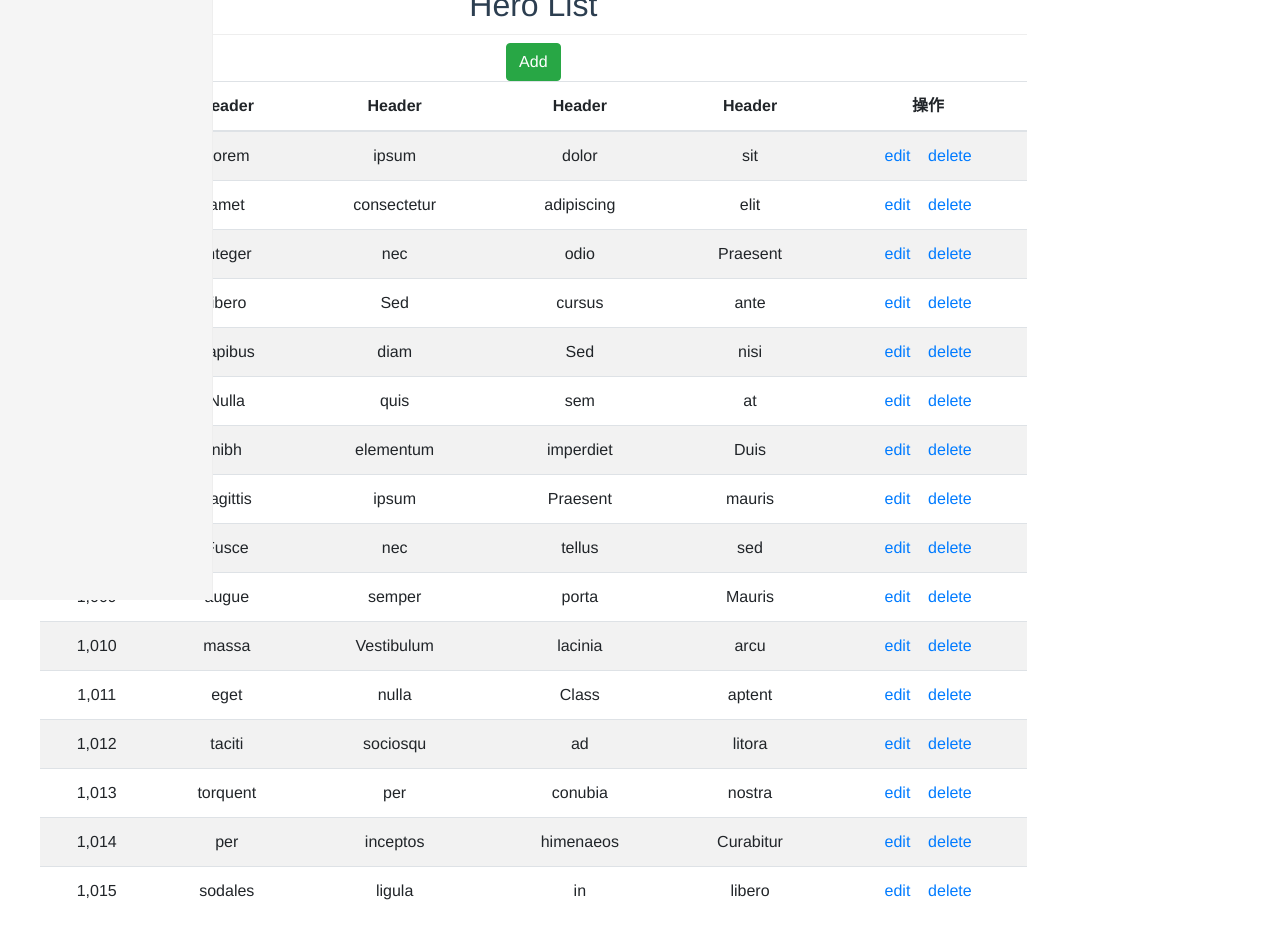
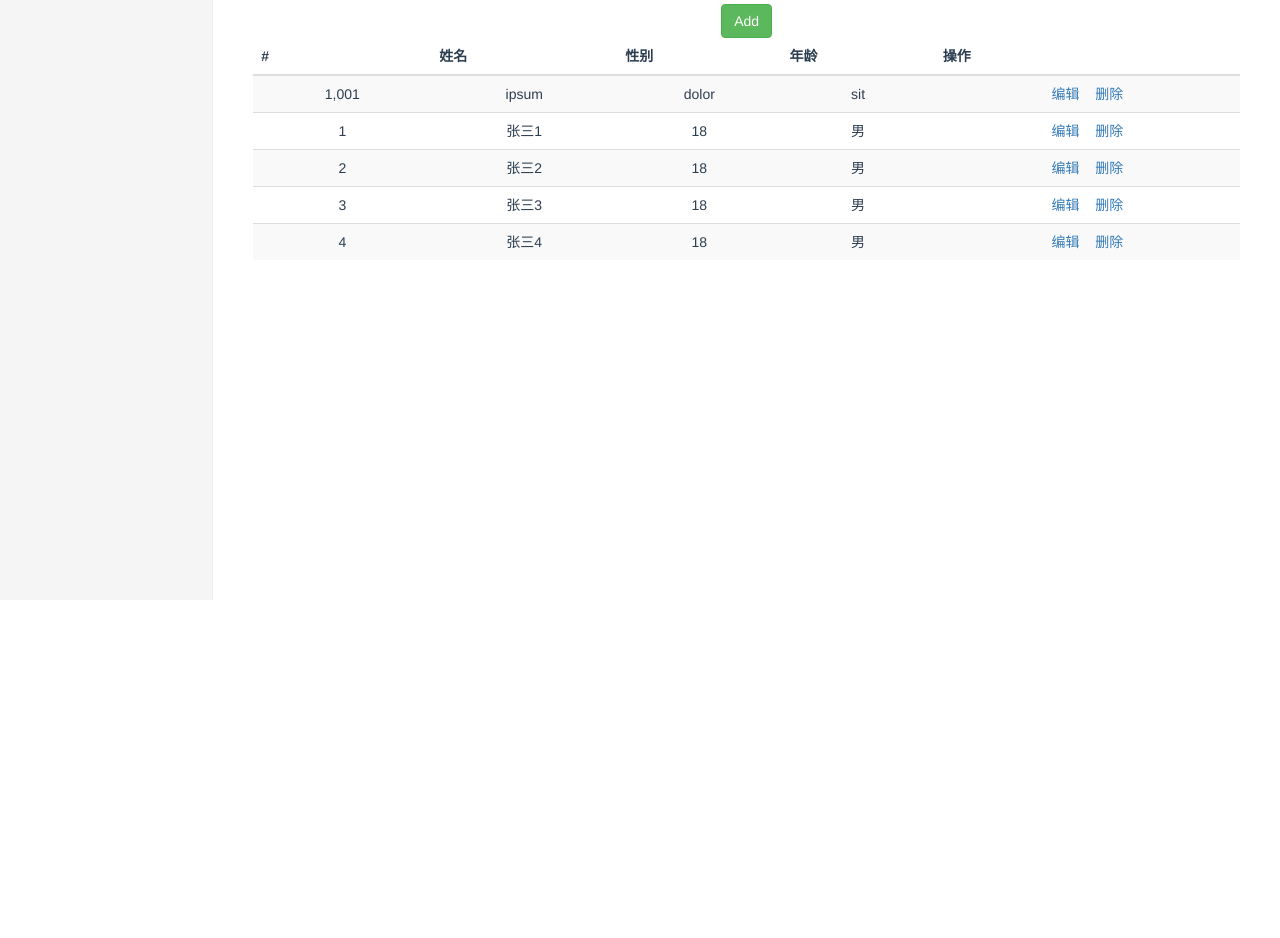
Before and after one commit to web-ltc-96/heros, a Vue app: page /#/heroList in a window 1280 px wide. Shown: the part 200-1138 px from the top of the page. After the commit the page ends 800 px from the top, so only its background shows below. Built offline with nearby package versions, Linux system fonts and the light colour scheme; data requests are answered from the project's data file.

Commit message:
使用json-server实现接口服务器，安装axios包。data加载完成之后，初始化英雄列表数据。

```diff
--- a/package.json
+++ b/package.json
@@ -8,8 +8,11 @@
     "lint": "vue-cli-service lint"
   },
   "dependencies": {
+    "axios": "^0.19.2",
+    "bootstrap": "^3.3.7",
     "core-js": "^3.6.5",
-    "vue": "^2.6.11"
+    "vue": "^2.6.11",
+    "vue-router": "^3.3.4"
   },
   "devDependencies": {
     "@vue/cli-plugin-babel": "^4.4.0",
--- a/src/components/APPHeader.vue
+++ b/src/components/APPHeader.vue
@@ -15,6 +15,7 @@
 </template>
 
 <script>
+
 export default {
 
 }
--- a/src/views/heroList/heroList.vue
+++ b/src/views/heroList/heroList.vue
@@ -1,5 +1,5 @@
-<template lang="">
-     <div class="col-sm-9 col-sm-offset-3 col-md-10 col-md-offset-2 main">
+<template>
+    <div class="col-sm-9 col-sm-offset-3 col-md-10 col-md-offset-2 main">
           <h2 class="sub-header">Hero List</h2>
           <a class="btn btn-success" href="add.html">Add</a>
           <div class="table-responsive">
@@ -7,213 +7,76 @@
               <thead>
                 <tr>
                   <th>#</th>
-                  <th>Header</th>
-                  <th>Header</th>
-                  <th>Header</th>
-                  <th>Header</th>
+                  <th>姓名</th>
+                  <th>性别</th>
+                  <th>年龄</th>
                   <th>操作</th>
                 </tr>
               </thead>
               <tbody>
                 <tr>
                   <td>1,001</td>
-                  <td>Lorem</td>
+
                   <td>ipsum</td>
                   <td>dolor</td>
                   <td>sit</td>
                   <td>
-                    <a href="edit.html">edit</a>
+                    <a href="edit.html">编辑</a>
                     &nbsp;&nbsp;
-                    <a href="javascript:window.confirm('Are you sure?')">delete</a>
+                    <a href="javascript:window.confirm('Are you sure?')">删除</a>
                   </td>
                 </tr>
-                <tr>
-                  <td>1,002</td>
-                  <td>amet</td>
-                  <td>consectetur</td>
-                  <td>adipiscing</td>
-                  <td>elit</td>
+                <tr v-for="(value,index) in list" :key=index>
+                   <td>{{value.id}}</td>
+
+                  <td>{{value.name}}</td>
+                  <td>{{value.age}}</td>
+                  <td>{{value.gender}}</td>
                   <td>
-                    <a href="edit.html">edit</a>
+                    <a href="edit.html">编辑</a>
                     &nbsp;&nbsp;
-                    <a href="javascript:window.confirm('Are you sure?')">delete</a>
+                    <a href="javascript:window.confirm('Are you sure?')">删除</a>
                   </td>
                 </tr>
-                <tr>
-                  <td>1,003</td>
-                  <td>Integer</td>
-                  <td>nec</td>
-                  <td>odio</td>
-                  <td>Praesent</td>
-                  <td>
-                    <a href="edit.html">edit</a>
-                    &nbsp;&nbsp;
-                    <a href="javascript:window.confirm('Are you sure?')">delete</a>
-                  </td>
-                </tr>
-                <tr>
-                  <td>1,003</td>
-                  <td>libero</td>
-                  <td>Sed</td>
-                  <td>cursus</td>
-                  <td>ante</td>
-                  <td>
-                    <a href="edit.html">edit</a>
-                    &nbsp;&nbsp;
-                    <a href="javascript:window.confirm('Are you sure?')">delete</a>
-                  </td>
-                </tr>
-                <tr>
-                  <td>1,004</td>
-                  <td>dapibus</td>
-                  <td>diam</td>
-                  <td>Sed</td>
-                  <td>nisi</td>
-                  <td>
-                    <a href="edit.html">edit</a>
-                    &nbsp;&nbsp;
-                    <a href="javascript:window.confirm('Are you sure?')">delete</a>
-                  </td>
-                </tr>
-                <tr>
-                  <td>1,005</td>
-                  <td>Nulla</td>
-                  <td>quis</td>
-                  <td>sem</td>
-                  <td>at</td>
-                  <td>
-                    <a href="edit.html">edit</a>
-                    &nbsp;&nbsp;
-                    <a href="javascript:window.confirm('Are you sure?')">delete</a>
-                  </td>
-                </tr>
-                <tr>
-                  <td>1,006</td>
-                  <td>nibh</td>
-                  <td>elementum</td>
-                  <td>imperdiet</td>
-                  <td>Duis</td>
-                  <td>
-                    <a href="edit.html">edit</a>
-                    &nbsp;&nbsp;
-                    <a href="javascript:window.confirm('Are you sure?')">delete</a>
-                  </td>
-                </tr>
-                <tr>
-                  <td>1,007</td>
-                  <td>sagittis</td>
-                  <td>ipsum</td>
-                  <td>Praesent</td>
-                  <td>mauris</td>
-                  <td>
-                    <a href="edit.html">edit</a>
-                    &nbsp;&nbsp;
-                    <a href="javascript:window.confirm('Are you sure?')">delete</a>
-                  </td>
-                </tr>
-                <tr>
-                  <td>1,008</td>
-                  <td>Fusce</td>
-                  <td>nec</td>
-                  <td>tellus</td>
-                  <td>sed</td>
-                  <td>
-                    <a href="edit.html">edit</a>
-                    &nbsp;&nbsp;
-                    <a href="javascript:window.confirm('Are you sure?')">delete</a>
-                  </td>
-                </tr>
-                <tr>
-                  <td>1,009</td>
-                  <td>augue</td>
-                  <td>semper</td>
-                  <td>porta</td>
-                  <td>Mauris</td>
-                  <td>
-                    <a href="edit.html">edit</a>
-                    &nbsp;&nbsp;
-                    <a href="javascript:window.confirm('Are you sure?')">delete</a>
-                  </td>
-                </tr>
-                <tr>
-                  <td>1,010</td>
-                  <td>massa</td>
-                  <td>Vestibulum</td>
-                  <td>lacinia</td>
-                  <td>arcu</td>
-                  <td>
-                    <a href="edit.html">edit</a>
-                    &nbsp;&nbsp;
-                    <a href="javascript:window.confirm('Are you sure?')">delete</a>
-                  </td>
-                </tr>
-                <tr>
-                  <td>1,011</td>
-                  <td>eget</td>
-                  <td>nulla</td>
-                  <td>Class</td>
-                  <td>aptent</td>
-                  <td>
-                    <a href="edit.html">edit</a>
-                    &nbsp;&nbsp;
-                    <a href="javascript:window.confirm('Are you sure?')">delete</a>
-                  </td>
-                </tr>
-                <tr>
-                  <td>1,012</td>
-                  <td>taciti</td>
-                  <td>sociosqu</td>
-                  <td>ad</td>
-                  <td>litora</td>
-                  <td>
-                    <a href="edit.html">edit</a>
-                    &nbsp;&nbsp;
-                    <a href="javascript:window.confirm('Are you sure?')">delete</a>
-                  </td>
-                </tr>
-                <tr>
-                  <td>1,013</td>
-                  <td>torquent</td>
-                  <td>per</td>
-                  <td>conubia</td>
-                  <td>nostra</td>
-                  <td>
-                    <a href="edit.html">edit</a>
-                    &nbsp;&nbsp;
-                    <a href="javascript:window.confirm('Are you sure?')">delete</a>
-                  </td>
-                </tr>
-                <tr>
-                  <td>1,014</td>
-                  <td>per</td>
-                  <td>inceptos</td>
-                  <td>himenaeos</td>
-                  <td>Curabitur</td>
-                  <td>
-                    <a href="edit.html">edit</a>
-                    &nbsp;&nbsp;
-                    <a href="javascript:window.confirm('Are you sure?')">delete</a>
-                  </td>
-                </tr>
-                <tr>
-                  <td>1,015</td>
-                  <td>sodales</td>
-                  <td>ligula</td>
-                  <td>in</td>
-                  <td>libero</td>
-                  <td>
-                    <a href="edit.html">edit</a>
-                    &nbsp;&nbsp;
-                    <a href="javascript:window.confirm('Are you sure?')">delete</a>
-                  </td>
-                </tr>
+
               </tbody>
             </table>
           </div>
         </div>
 </template>
 <script>
+
+// 导入axios
+import axios from 'axios'
 export default {
+   data(){
+     return{
+       list:[]
+     }
+   },
+   methods:{
+     loadData: function(){
+       axios.get('http://localhost:3000/users')
+       .then((res)=>{
+
+        const {data, status}= res
+        if(status==200){
+
+          this.list = data
+          console.log(this.list)
+        }else{
+          alert('获取数据失败')
+        }
+       })
+       .catch((err)=>{
+         alert(err+'服务器异常')
+       })
+     }
+   },
+   created(){
+     this.loadData()
+   },
+
 
 }
 </script>
```
Also changed, not shown: src/components/mainView.vue (added, +17 -0 lines), 1 other file (tests, documents, lock files or other folders).
